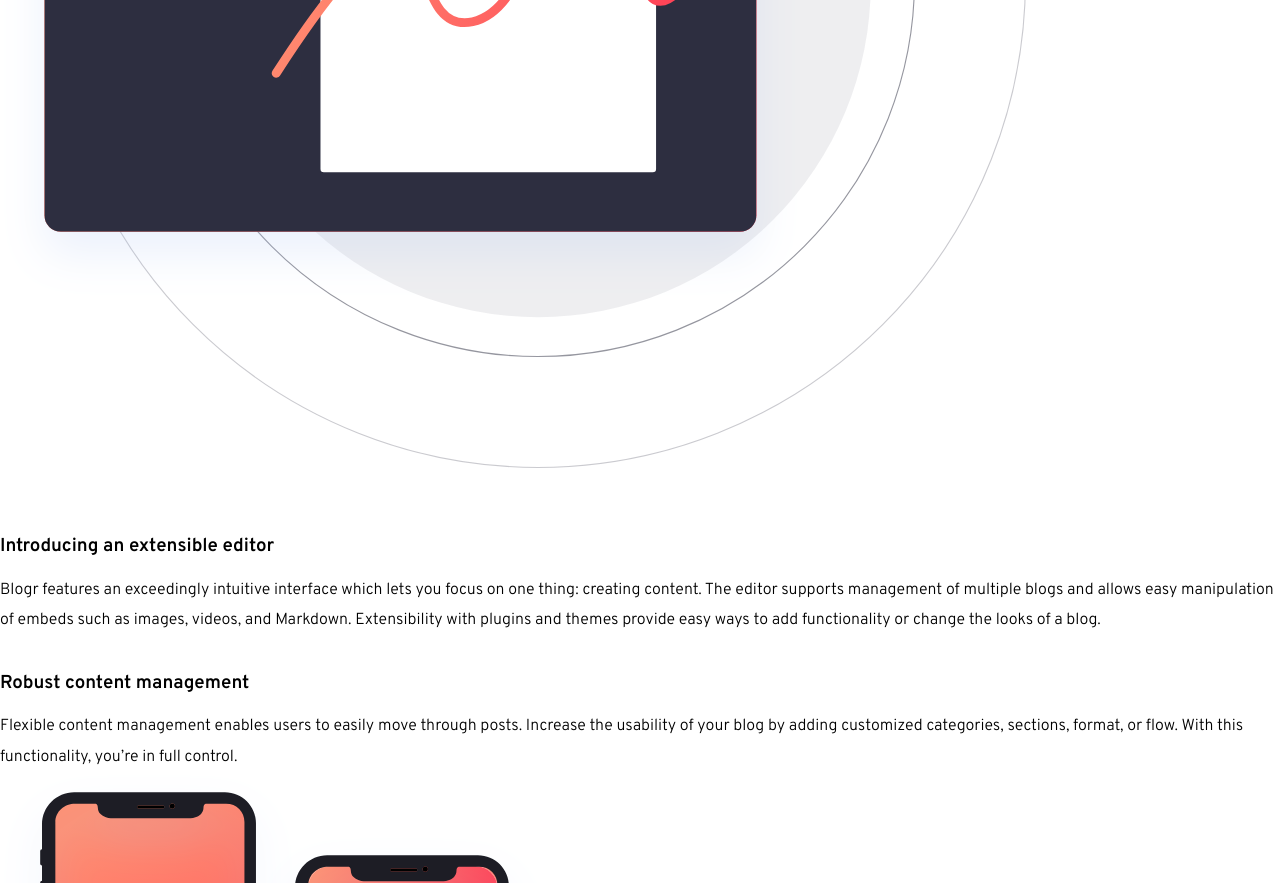
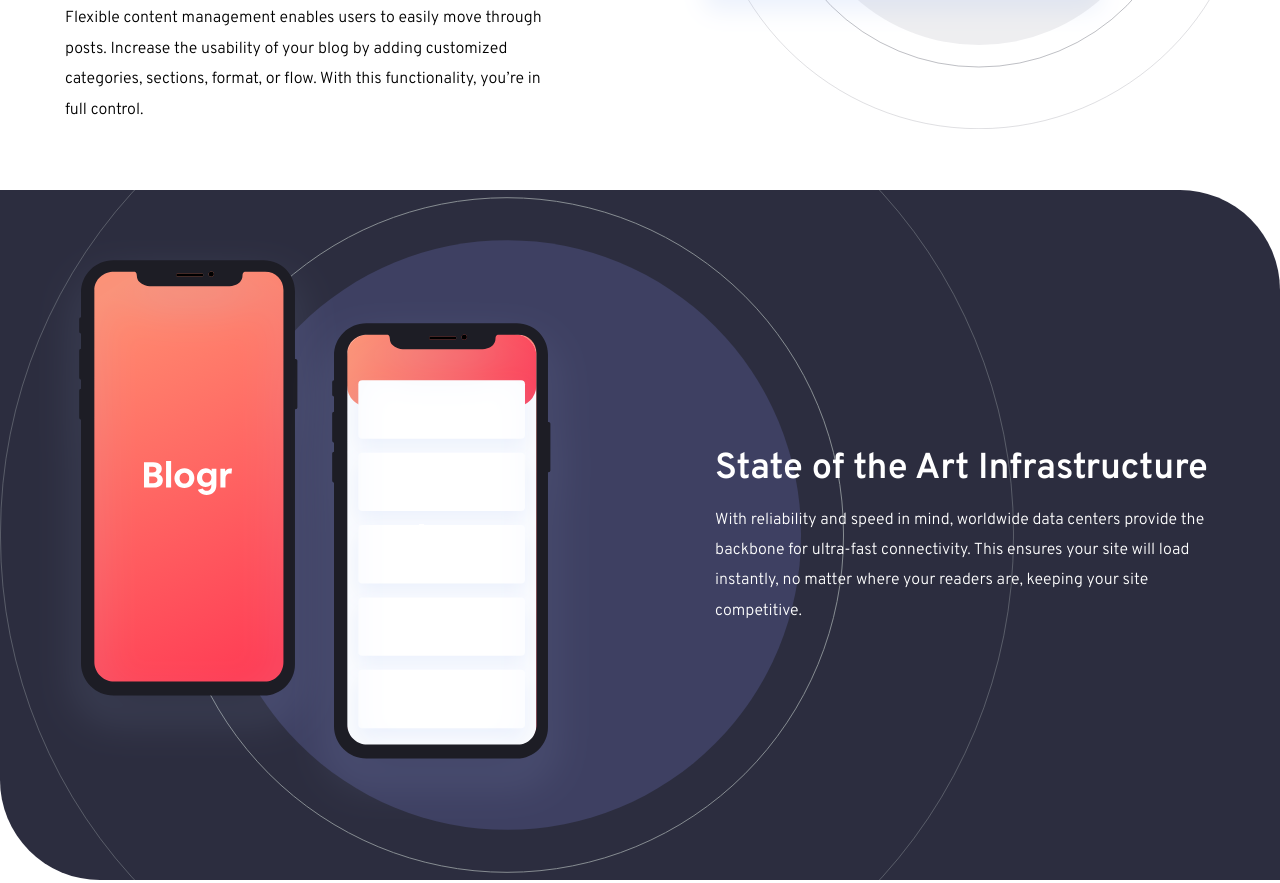
Before and after one commit to PawanJS/blogr, a website: page index.html in a window 1280 px wide. Shown: the part 1326-2209 px from the top of the page. Drawn offline with Linux system fonts and the light colour scheme.

Commit message:
Added feature section

```diff
--- a/sass/base/_typography.scss
+++ b/sass/base/_typography.scss
@@ -6,6 +6,19 @@
 }
 
 .heading-1 {
-  font-size: clamp(3.5rem, 5vw, 6rem);
+  font-size: clamp(3.5rem, 5vw, 6.4rem);
+  font-weight: 600;
+  line-height: 1.4;
+}
+
+.heading-2 {
+  text-align: center;
+  font-size: clamp(2.8rem, 5vw, 4.8rem);
   font-weight: 600;
 }
+
+.heading-3 {
+  font-size: clamp(2.2rem, 5vw, 3.6rem);
+  line-height: 1.4;
+  font-weight: 600;
+}
--- /dev/null
+++ b/sass/components/_feature.scss
@@ -0,0 +1,53 @@
+.feature {
+  img {
+    max-width: 60rem;
+    width: 100%;
+    height: 100%;
+    object-fit: cover;
+  }
+
+  &__wrapper {
+    max-width: 144rem;
+    width: 100%;
+    padding: 5rem 3rem;
+    margin: 0 auto;
+    display: grid;
+    place-items: center;
+
+    @media only screen and(min-width:60em) {
+      grid-template-columns: repeat(2, 1fr);
+      grid-column-gap: 8rem;
+    }
+  }
+
+  &__text-box {
+    max-width: 50rem;
+    width: 100%;
+    text-align: center;
+
+    @media only screen and(min-width:60em) {
+      text-align: left;
+    }
+  }
+
+  .align-left {
+    @media only screen and(min-width:60em) {
+      grid-column: 2 / 3;
+    }
+  }
+
+  .align-right {
+    @media only screen and(min-width:60em) {
+      grid-area: 1 / 1 / 2 / 2;
+    }
+  }
+
+  &__dark-bg {
+    background: url('../../images/bg-pattern-circles.svg') hsl(237, 17%, 21%)
+      no-repeat;
+    background-position: left;
+    color: hsl(0, 0%, 100%);
+    border-top-right-radius: 10rem;
+    border-bottom-left-radius: 10rem;
+  }
+}
--- a/sass/layout/_header.scss
+++ b/sass/layout/_header.scss
@@ -11,7 +11,7 @@
       text-align: center;
       color: hsl(0, 0%, 100%);
       position: absolute;
-      top: 50%;
+      top: 40%;
       left: 50%;
       transform: translate(-50%, -50%);
     }
--- a/sass/main.scss
+++ b/sass/main.scss
@@ -10,6 +10,7 @@
 @import 'components/about';
 @import 'components/button';
 @import 'components/contact';
+@import 'components/feature';
 
 @import 'layout/footer';
 @import 'layout/header';
```
Also changed, not shown: css/style.css.
